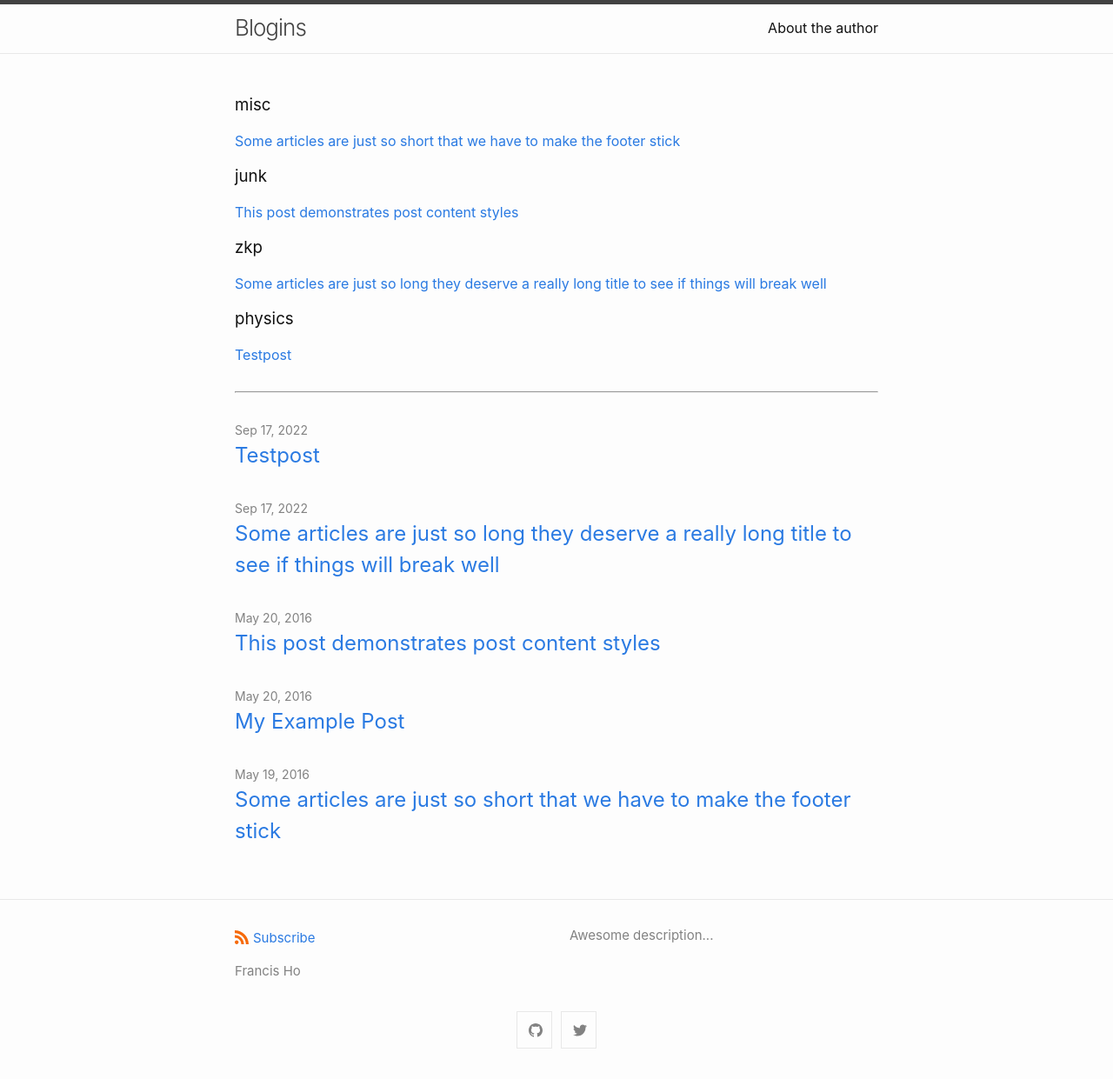
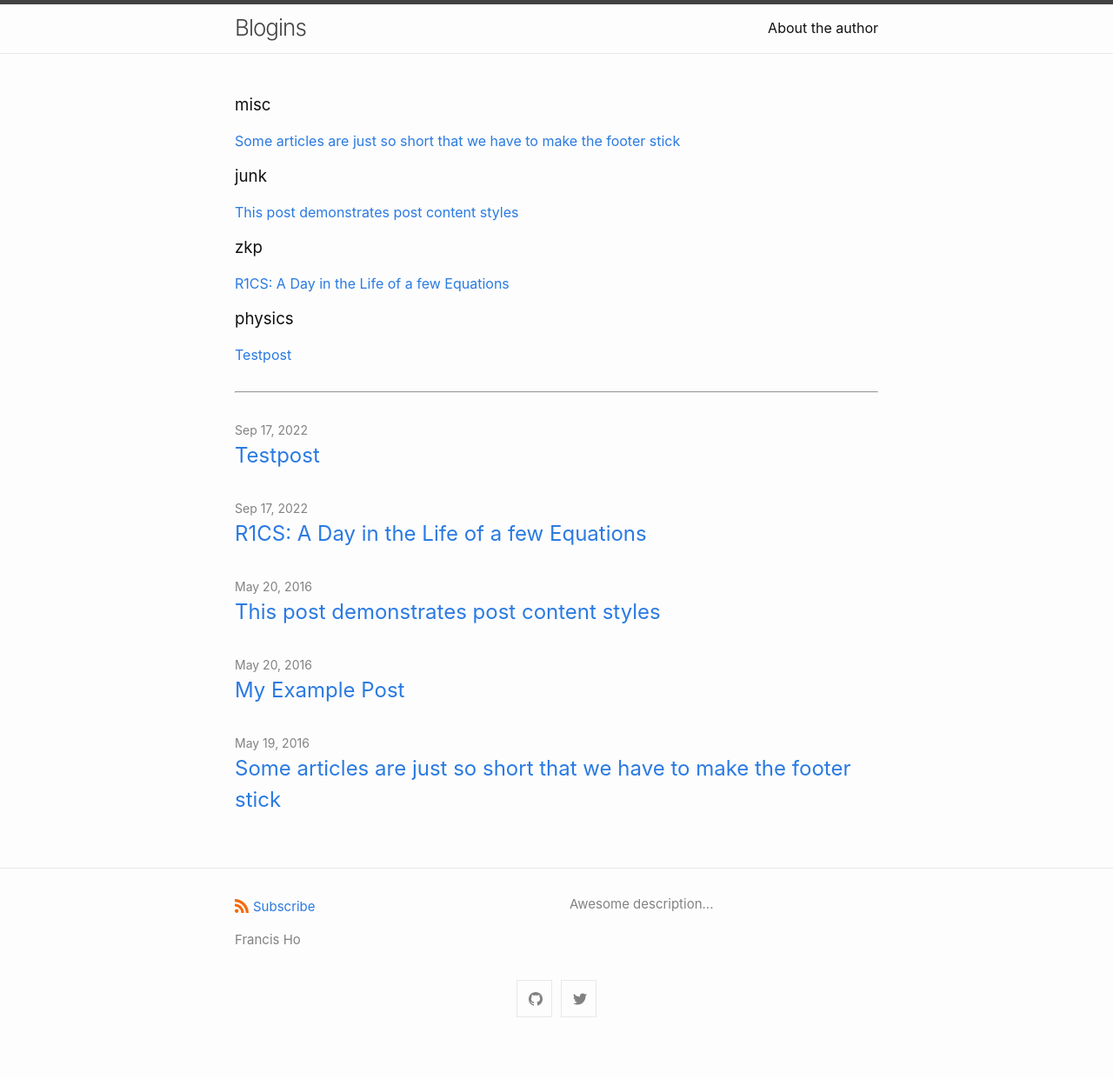
Before and after one commit to sunfishstanford/sunfishstanford.github.io, a Jekyll site: the page built from index.md, in a window 1280 px wide. Shown: the whole page at 87% size. Built offline with Jekyll 4.4.1, drawn with Linux system fonts in a browser that asks for light colours; comment, search, counter and statistics services are not loaded; after the commit the page ends 1205 px from its top, so only the background shows below that.

Commit message:
Update 2022-09-17-r1cs.md

```diff
--- a/_posts/2022-09-17-r1cs.md
+++ b/_posts/2022-09-17-r1cs.md
@@ -1,11 +1,9 @@
 ---
 layout: post
-title: "Some articles are just so long they deserve a really long title to see if things will break well"
 categories: zkp
+
+title: "R1CS: A Day in the Life of a few Equations"
 ---
-
-# R1CS: A Day in the Life of a few Equations
-/An explainer post by [@sunfishstanford](https://twitter.com/fho888)/
 
 ## Introduction
 zkSNARKs are beguiling in their potential power and scary in the complexity of the underlying math.  The good news is there are now several well-written blogs and tutorials for the key aspects of zkSNARKs and their variants; however, there remain many difficult parts that are challenging for newcomers to grasp.  This explainer post focuses on one key part of the zkSNARK stack: the /R1CS protocol/.  We will go through a simple example in great detail, with minimal skipping of steps, to make it straightforward to follow along.
```
Also changed, not shown: other parts of _posts/2022-09-17-r1cs.md (+1 -1 lines).
